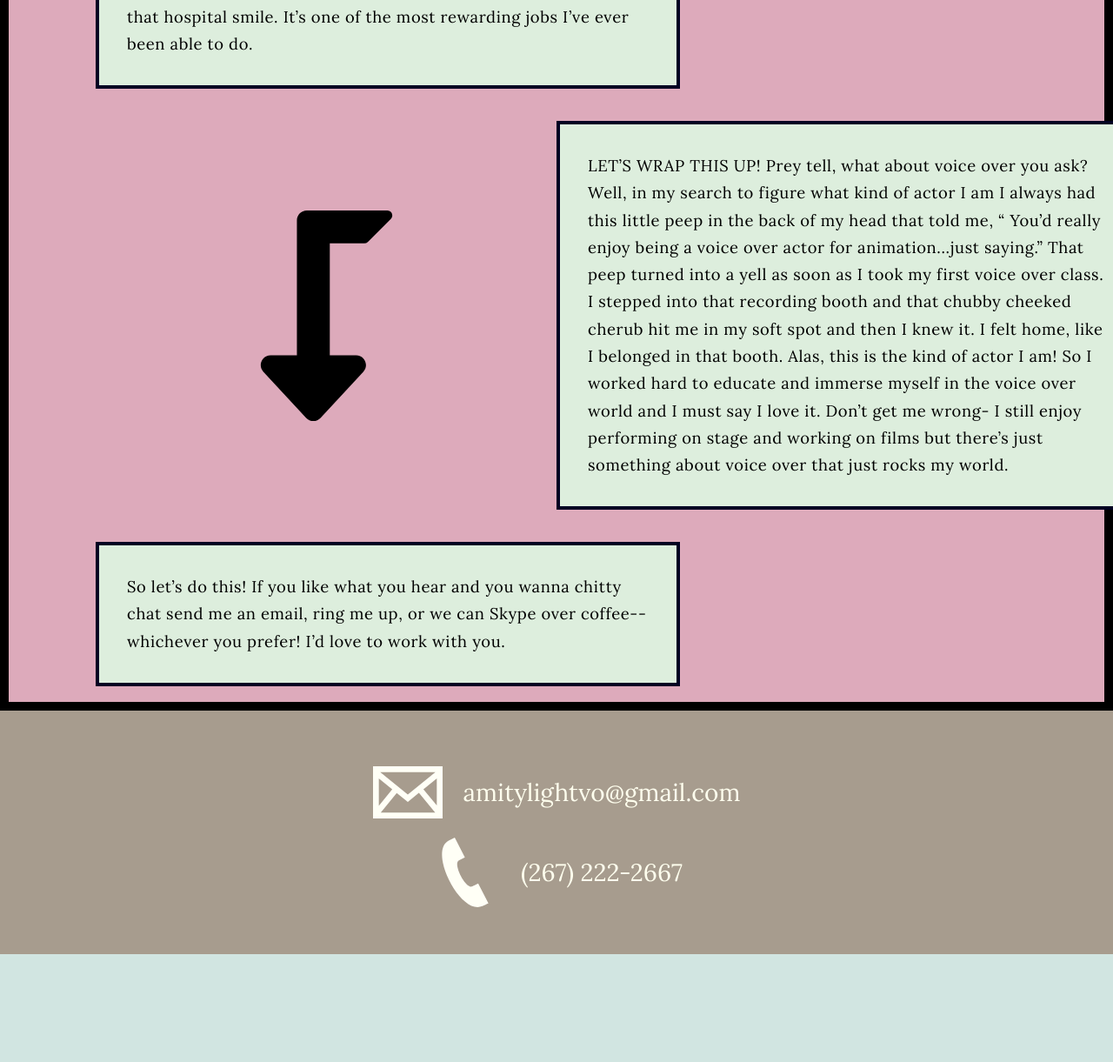
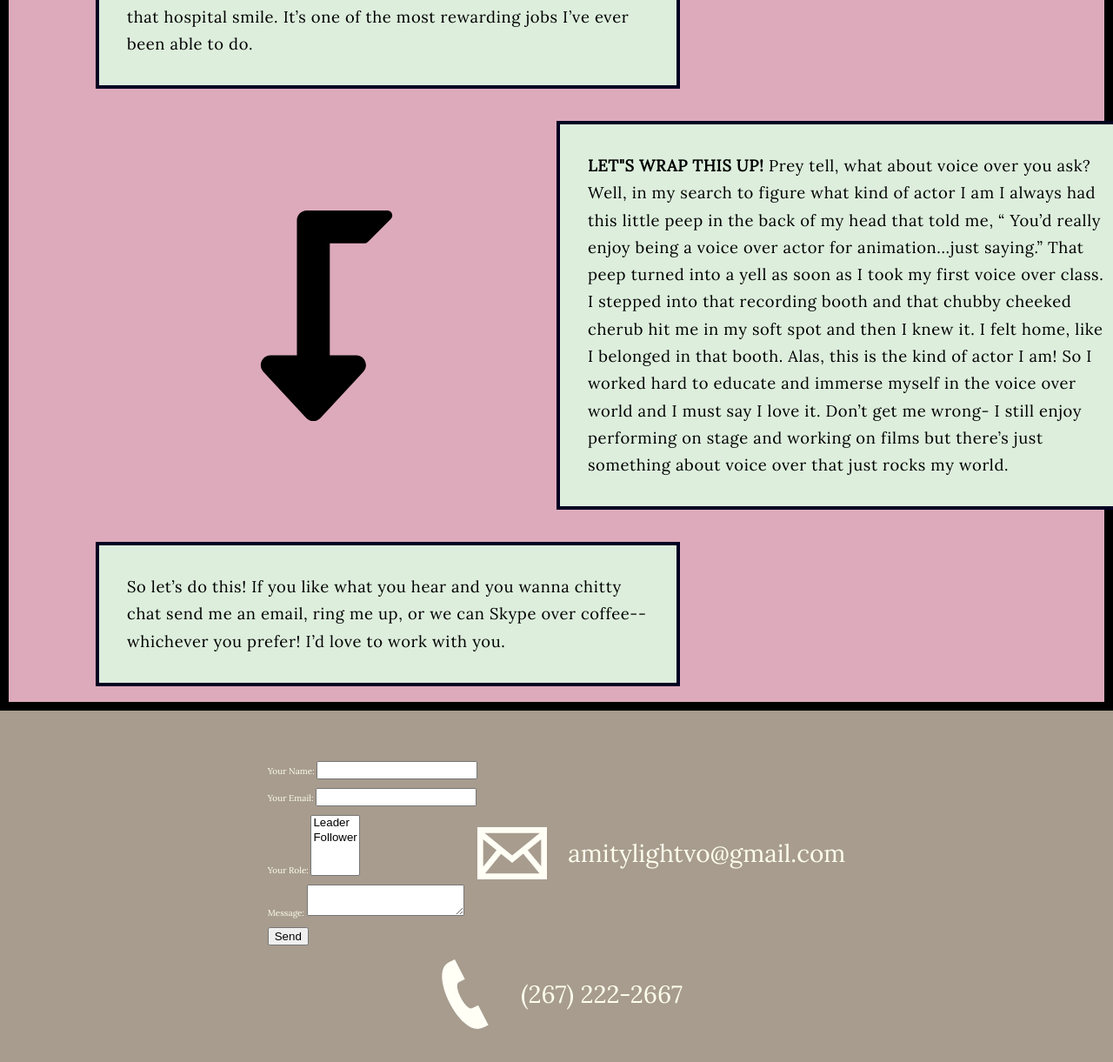
Before and after one commit to bummings/amitylight, a plain HTML site: page index.html in a window 1280 px wide. Shown: the part 2213-3434 px from the top of the page at 87% size. Before the commit the page ends 3310 px from the top, so only its background shows below. Drawn offline with Linux system fonts and the light colour scheme; a web font is replaced by a local one.

Commit message:
testing email form

```diff
--- a/index.html
+++ b/index.html
@@ -209,18 +209,18 @@
             <img class="arrow__flipped" src="./assets/arrow.svg" alt="arrow" />
           </div>
           <p class="content__text text__4">
-            LET’S WRAP THIS UP! Prey tell, what about voice over you ask? Well,
-            in my search to figure what kind of actor I am I always had this
-            little peep in the back of my head that told me, “ You’d really
-            enjoy being a voice over actor for animation...just saying.” That
-            peep turned into a yell as soon as I took my first voice over class.
-            I stepped into that recording booth and that chubby cheeked cherub
-            hit me in my soft spot and then I knew it. I felt home, like I
-            belonged in that booth. Alas, this is the kind of actor I am! So I
-            worked hard to educate and immerse myself in the voice over world
-            and I must say I love it. Don’t get me wrong- I still enjoy
-            performing on stage and working on films but there’s just something
-            about voice over that just rocks my world.
+            <span class="bold">LET"S WRAP THIS UP!</span> Prey tell, what about
+            voice over you ask? Well, in my search to figure what kind of actor
+            I am I always had this little peep in the back of my head that told
+            me, “ You’d really enjoy being a voice over actor for
+            animation...just saying.” That peep turned into a yell as soon as I
+            took my first voice over class. I stepped into that recording booth
+            and that chubby cheeked cherub hit me in my soft spot and then I
+            knew it. I felt home, like I belonged in that booth. Alas, this is
+            the kind of actor I am! So I worked hard to educate and immerse
+            myself in the voice over world and I must say I love it. Don’t get
+            me wrong- I still enjoy performing on stage and working on films but
+            there’s just something about voice over that just rocks my world.
           </p>
         </div>
 
@@ -235,6 +235,29 @@
 
       <div class="contact">
         <div class="contact__email">
+          <form name="contact" method="POST" data-netlify="true">
+            <p>
+              <label>Your Name: <input type="text" name="name"/></label>
+            </p>
+            <p>
+              <label>Your Email: <input type="email" name="email"/></label>
+            </p>
+            <p>
+              <label
+                >Your Role:
+                <select name="role[]" multiple>
+                  <option value="leader">Leader</option>
+                  <option value="follower">Follower</option>
+                </select></label
+              >
+            </p>
+            <p>
+              <label>Message: <textarea name="message"></textarea></label>
+            </p>
+            <p>
+              <button type="submit">Send</button>
+            </p>
+          </form>
           <img class="contact__icon" src="./assets/email.svg" alt="email" />
           <p class="contact__text">amitylightvo@gmail.com</p>
         </div>
```
